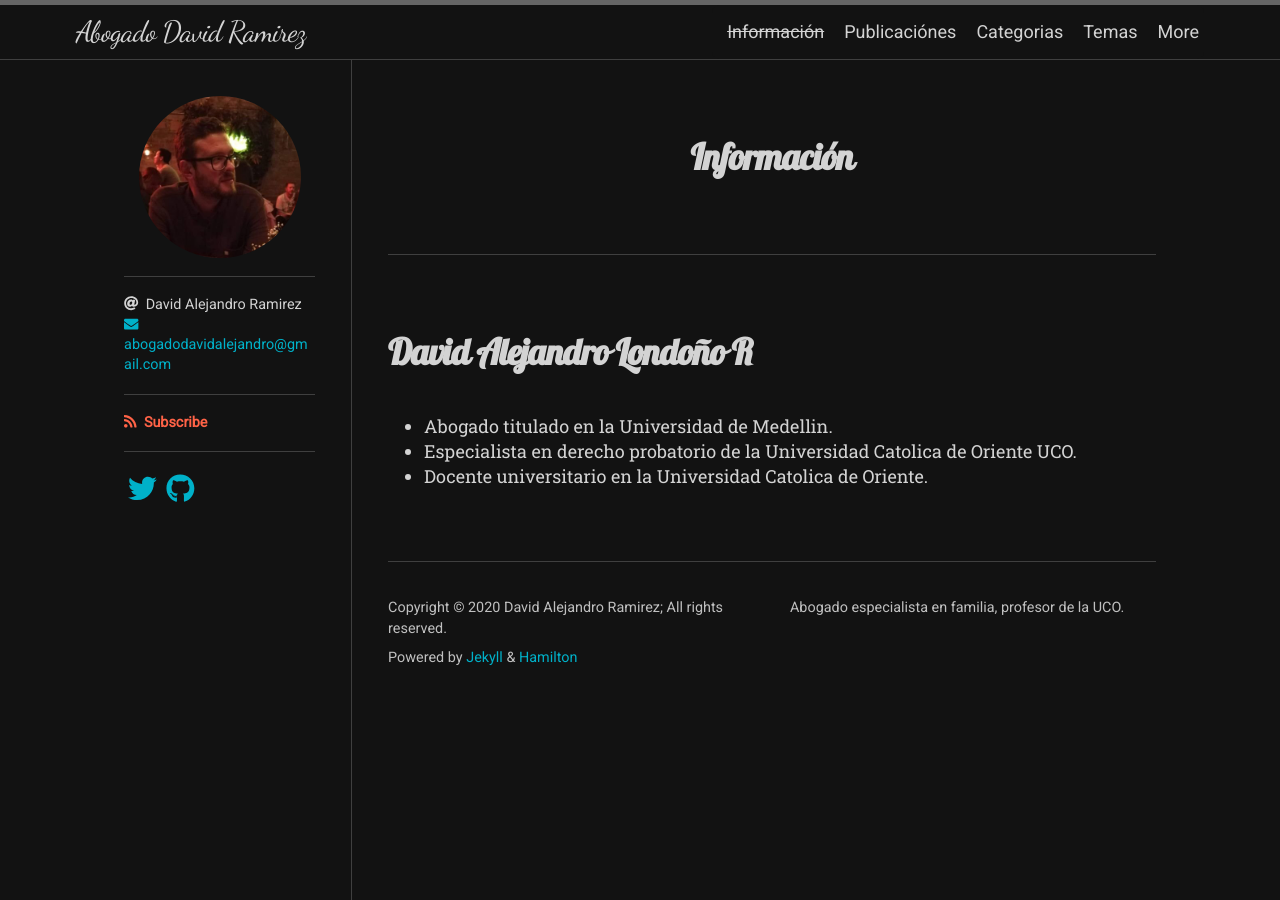
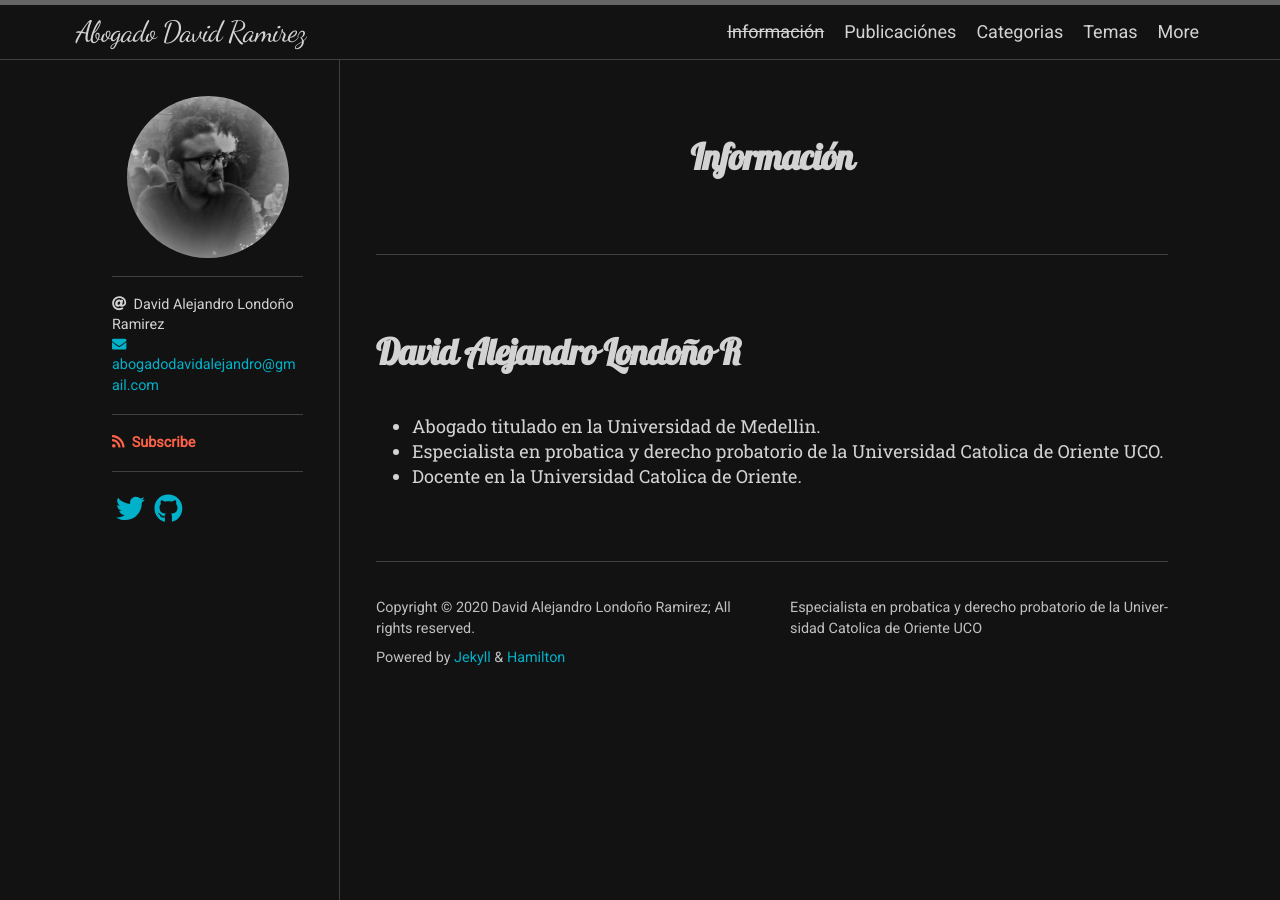
Before and after one commit to abogado-david-alejandro/abogado-david-alejandro.github.io, a Jekyll site: the page built from info.md, in a window 1280 px wide. Built offline with Jekyll 4.4.1, drawn with Linux system fonts in a browser that asks for light colours; nearby versions of some CDN libraries; some web fonts are replaced.

Commit message:
commit inicial

```diff
--- a/_config.yml
+++ b/_config.yml
@@ -1,6 +1,6 @@
 title: Abogado David Ramirez
-description: Abogado especialista en familia, profesor de la UCO.
-author: David Alejandro Ramirez
+description: Especialista en probatica y derecho probatorio de la Universidad Catolica de Oriente UCO
+author: David Alejandro Londoño Ramirez
 avatar: /logo.jpg
 email: abogadodavidalejandro@gmail.com
 
--- a/info.md
+++ b/info.md
@@ -7,5 +7,5 @@ permalink: /about/
 # David Alejandro Londoño R
 
  - Abogado titulado en la Universidad de Medellin.
- - Especialista en derecho probatorio de la Universidad Catolica de Oriente UCO.
- - Docente universitario en la Universidad Catolica de Oriente.
+ - Especialista en probatica y derecho probatorio de la Universidad Catolica de Oriente UCO.
+ - Docente en la Universidad Catolica de Oriente.
```
Also changed, not shown: _posts/2020-08-08-obligaciones-del-arrendador.md (+1 -1 lines), logo.jpg.
